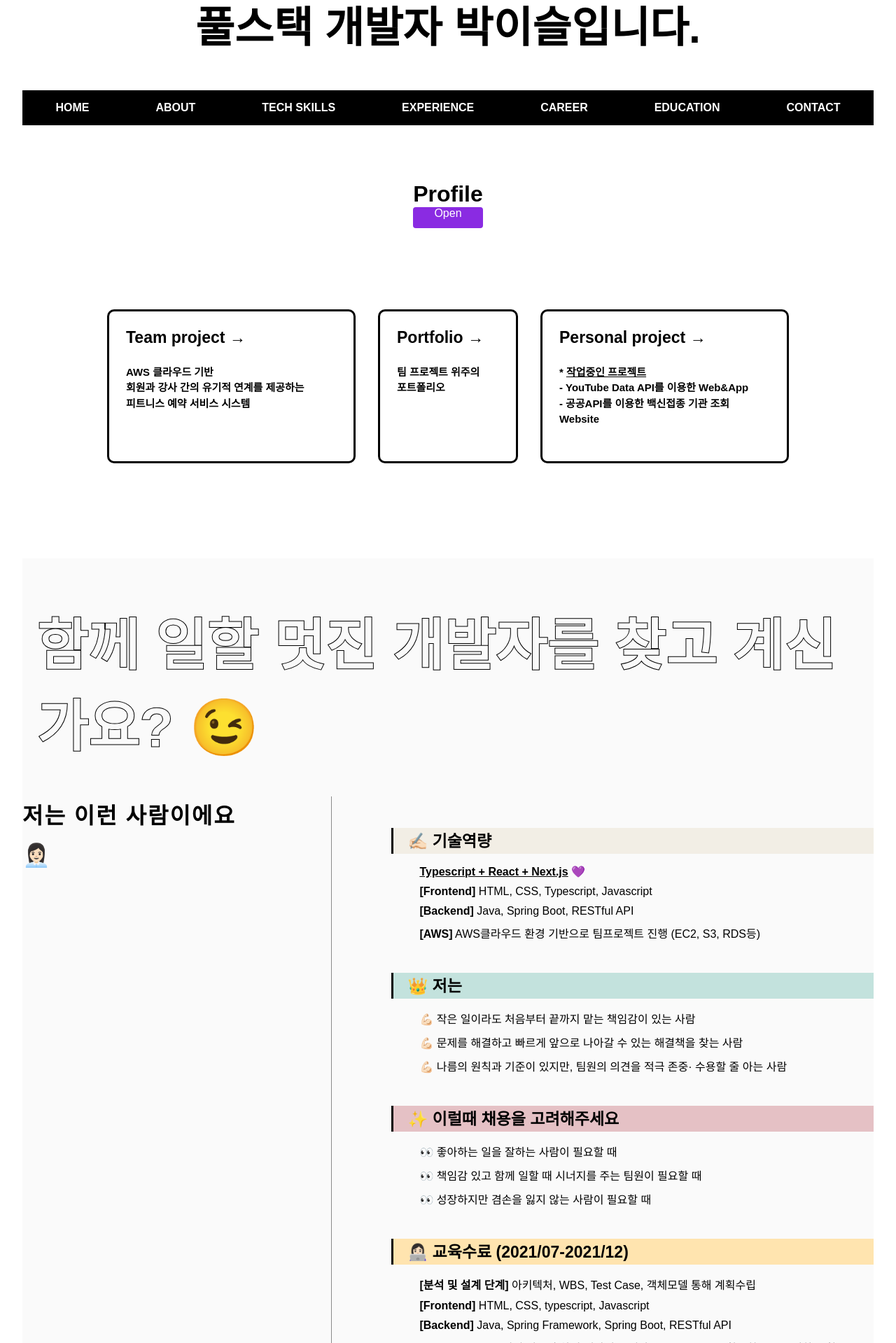
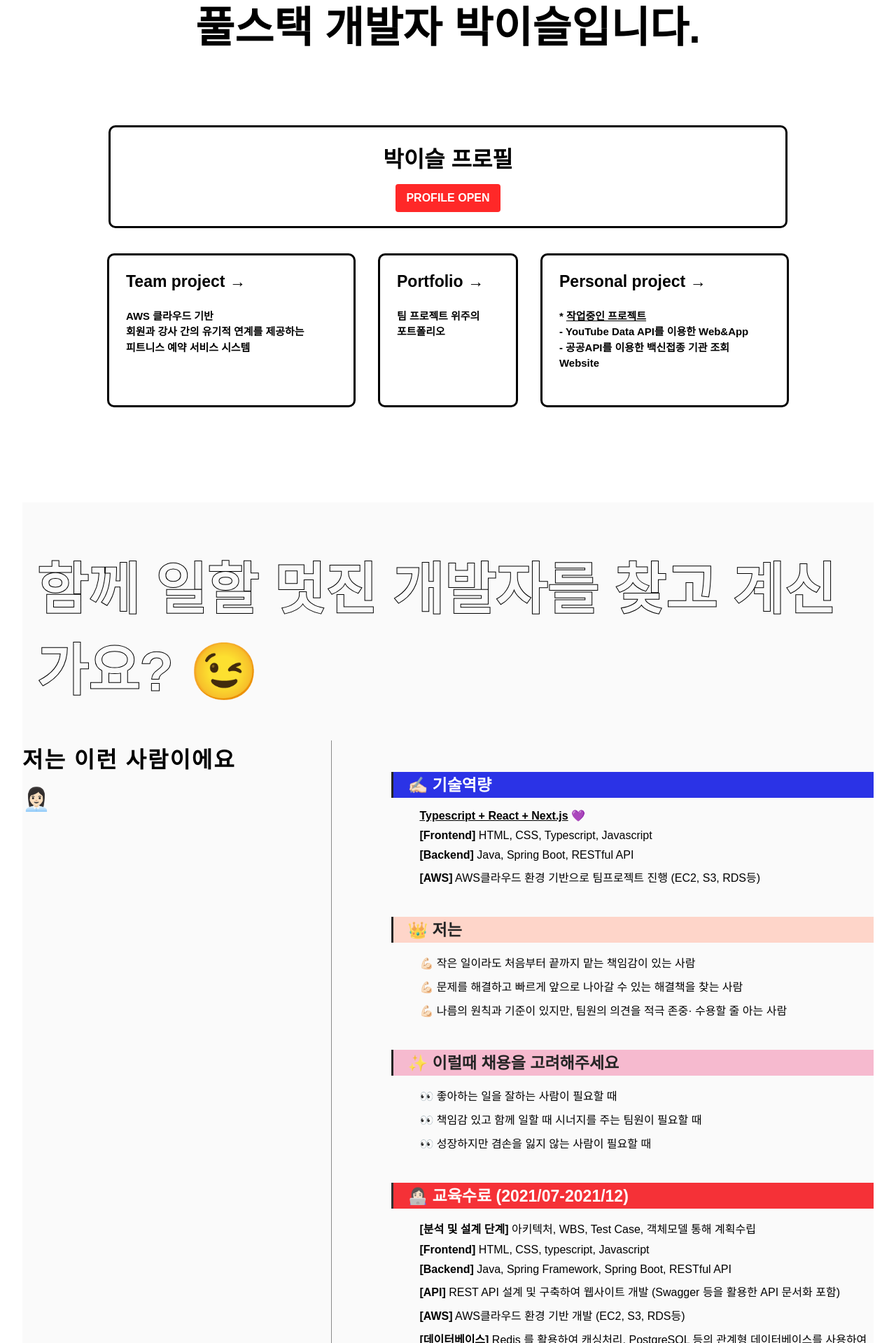
Before and after one commit to iseulpark218/parkiseul-CV, a Next.js app: page / in a window 1280 px wide. Shown: the part 261-2180 px from the top of the page at 70% size. Built offline with nearby package versions, Linux system fonts and the light colour scheme; a web font is replaced by a local one.

Commit message:
color update

```diff
--- a/pages/index.tsx
+++ b/pages/index.tsx
@@ -26,45 +26,13 @@ const Home = () => {
         <h1 className={styles.title}>
           안녕하세요😎
           <br />
-          <span style={{ color: "blueviolet" }}>(프론트엔드를 좋아하는)</span>
+          <span style={{ color: "#2d35da" }}>(프론트엔드를 좋아하는)</span>
           <br />
           풀스택 개발자 박이슬입니다.
         </h1>
-
-        {/* <p className={styles.description}>
-          상용화 서비스를 개발하는 목표를 가지고 있습니다!
-        </p> */}
-        <div className={styles.nav__div}>
-          <nav className={styles.nav}>
-            <ul className={styles.nav__ul}>
-              <li className={styles.nav__ul__li}>
-                <a href="#">HOME</a>
-              </li>
-              <li className={styles.nav__ul__li}>
-                <a href="#">ABOUT</a>
-              </li>
-              <li className={styles.nav__ul__li}>
-                <a href="#">TECH SKILLS</a>
-              </li>
-              <li className={styles.nav__ul__li}>
-                <a href="#">EXPERIENCE</a>
-              </li>
-              <li className={styles.nav__ul__li}>
-                <a href="#">CAREER</a>
-              </li>
-              <li className={styles.nav__ul__li}>
-                <a href="#">EDUCATION</a>
-              </li>
-              <li className={styles.nav__ul__li}>
-                <a href="#">CONTACT</a>
-              </li>
-            </ul>
-          </nav>
-        </div>
-        <div className={styles.grid}>
         {/* 모달시작 */}
         <div className={styles.modal_main}>
-            <div className={styles.modal_title}>Profile</div>
+          <div className={styles.modal_title}>박이슬 프로필</div>
           {isOpenModal && (
             <Modal onClickToggleModal={onClickToggleModal}>
               <div className={styles.modal_profile_title}>
@@ -94,9 +62,10 @@ const Home = () => {
                 </div>
               </div>
               <div>
-                  😊 I’m iseul, coding hobbyist, Full Stack Developer, but
-                  prefer Frontend.
-                  <br /> 👀 I’m interested in typescript / react / next.js
+                😊 I’m iseul, coding hobbyist, Full Stack Developer, but prefer
+                Frontend.
+                <br /> 👀 I’m interested in javascript / typescript / react /
+                next.js
                 <br /> 🌱 I’m currently learning ReactNative/PostgreSQL
                 <br /> 📫 How to reach me out : Shoot a mail at{" "}
                 <u>parkiseul0218@gmail.com</u>
@@ -111,12 +80,46 @@ const Home = () => {
             className={styles.modal_dialogButton}
             onClick={onClickToggleModal}
           >
-              Open
+            PROFILE OPEN
           </div>
         </div>
         {/* 모달끝 */}
+        {/* <p className={styles.description}>
+          상용화 서비스를 개발하는 목표를 가지고 있습니다!
+        </p> */}
+        {/* nav시작 */}
+        {/* <div className={styles.nav__div}>
+          <nav className={styles.nav}>
+            <ul className={styles.nav__ul}>
+              <li className={styles.nav__ul__li}>
+                <a href="#">HOME</a>
+              </li>
+              <li className={styles.nav__ul__li}>
+                <a href="#">ABOUT</a>
+              </li>
+              <li className={styles.nav__ul__li}>
+                <a href="#">TECH SKILLS</a>
+              </li>
+              <li className={styles.nav__ul__li}>
+                <a href="#">EXPERIENCE</a>
+              </li>
+              <li className={styles.nav__ul__li}>
+                <a href="#">CAREER</a>
+              </li>
+              <li className={styles.nav__ul__li}>
+                <a href="#">EDUCATION</a>
+              </li>
+              <li className={styles.nav__ul__li}>
+                <a href="#">CONTACT</a>
+              </li>
+            </ul>
+          </nav>
+        </div> */}
+        {/* nav끝 */}
+        <div className={styles.grid}>
           <a
             // href="http://ec2-3-34-181-87.ap-northeast-2.compute.amazonaws.com/"
+            href="https://drive.google.com/file/d/1BaKKfnGkp40EmGVWHejVPwV9ndNk91DC/view?usp=sharing/"
             className={styles.card}
             style={{ width: "355px", height: "220px" }}
           >
@@ -195,7 +198,12 @@ const Home = () => {
               <div className={styles.feature__content}>
                 <div
                   className={styles.feature__content_1}
-                  style={{ background: "#F2EEE5" }}
+                  // style={{ background: "#F2EEE5" }}
+                  style={{
+                    background: "#0711E3",
+                    color: "white",
+                    opacity: "85%",
+                  }}
                 >
                   ✍🏻 기술역량
                 </div>
@@ -219,7 +227,7 @@ const Home = () => {
                 </ul>
                 <div
                   className={styles.feature__content_1}
-                  style={{ background: "#C3E2DD" }}
+                  style={{ background: "#FFCFC1", opacity: "85%" }}
                 >
                   👑 저는
                 </div>
@@ -240,7 +248,7 @@ const Home = () => {
 
                 <div
                   className={styles.feature__content_1}
-                  style={{ background: "#E5C1C5" }}
+                  style={{ background: "#F6B0C8", opacity: "85%" }}
                 >
                   ✨ 이럴때 채용을 고려해주세요
                 </div>
@@ -257,7 +265,11 @@ const Home = () => {
                 </ul>
                 <div
                   className={styles.feature__content_1}
-                  style={{ background: "#FFE4AF" }}
+                  style={{
+                    background: "#F50007",
+                    color: "white",
+                    opacity: "80%",
+                  }}
                 >
                   👩🏻‍💻 교육수료 (2021/07-2021/12)
                 </div>
--- a/styles/Home.module.css
+++ b/styles/Home.module.css
@@ -104,7 +104,7 @@
 
 .card:hover {
   border: 5px solid black;
-  background: rgb(255, 243, 222);
+  background: #fdb3cd;
 }
 
 .card:focus,
@@ -160,6 +160,7 @@
   padding-bottom: 250px;
   overflow-y: hidden;
 }
+
 .pr_2__container {
   position: relative;
   width: 100%;
@@ -169,6 +170,7 @@
   font-size: 87px;
   height: 100%;
   min-height: 180px;
+  z-index: 1000;
 }
 
 .pr_2__title {
@@ -361,31 +363,45 @@
 }
 
 /* 모달 */
+
 .modal_main {
-  margin-bottom: 100px;
-  width: 100%;
+  margin-top: 100px;
+  margin-bottom: -60px;
+  /* margin-bottom: 100px; */
+  /* width: 100%; */
+  width: 970px;
   display: flex;
   flex-direction: column;
   align-items: center;
+  /* position: absolute;
+  top: 300px;
+  left: 200px;
+  right: -300px; */
+  border: solid black 3px;
+  border-radius: 10px;
+  padding: 20px;
 }
 
 .modal_title {
   text-align: center;
   font-size: 2rem;
   font-weight: 700;
+  margin-bottom: 15px;
 }
 
 .modal_dialogButton {
-  width: 100px;
-  height: 30px;
-  background-color: blueviolet;
+  width: 150px;
+  height: 40px;
+  background-color: rgb(255, 40, 40);
   color: white;
   font-size: 1rem;
-  font-weight: 400;
+  font-weight: 600;
   border-radius: 4px;
   border: none;
   cursor: pointer;
-  text-align: center;
+  display: flex;
+  align-items: center;
+  justify-content: center;
 }
 /* .modal_dialogButton:hover {
   transform: translateY(-1px);
--- a/styles/Modal.module.css
+++ b/styles/Modal.module.css
@@ -1,15 +1,20 @@
 .modal_ModalContainer {
-  margin-top: -300px;
+  margin-top: -200px;
   width: 100%;
   height: 100%;
   display: flex;
   align-items: center;
   justify-content: center;
   position: fixed;
+  z-index: 20000;
 }
-
+/* @media (max-width: 768px) {
+  .modal_ModalContainer {
+    margin-top: -600px;
+  }
+} */
 .modal_DialogBox {
-  margin-top: -400px;
+  margin-top: -500px;
   width: 550px;
   /* height: 100px; */
   height: auto;
@@ -18,14 +23,14 @@
   align-items: center;
   /* border: none; */
   border-radius: 3px;
-  box-shadow: 0 0 50px blueviolet;
+  box-shadow: 0 0 20px #ffcfc1;
   box-sizing: border-box;
   background-color: white;
-  border: solid blueviolet 4px;
+  border: solid #ffcfc1 4px;
   border-radius: 10px;
   font-size: 15px;
   padding: 20px;
-  z-index: 10000;
+  z-index: 20000;
 }
 
 .modal_Backdrop {
```
Lines whose indentation alone changed are shown as unchanged.
